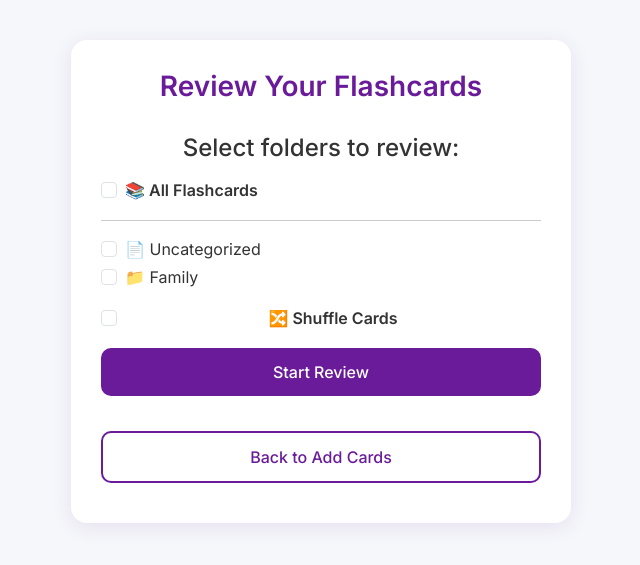
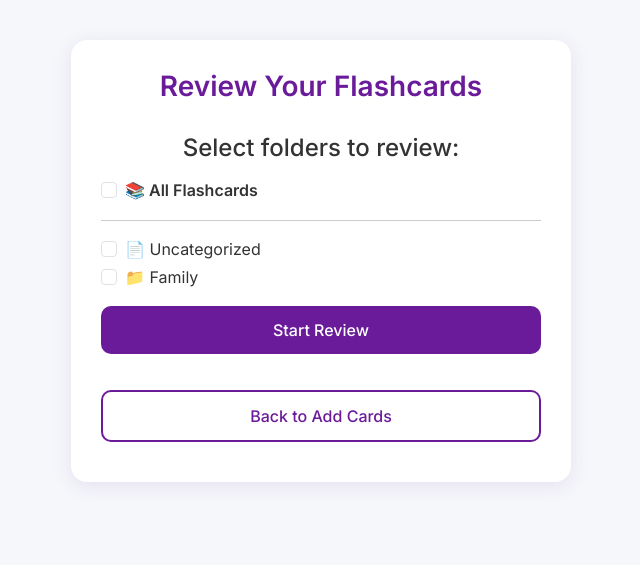
Before and after one commit to senakathy/FlashcardApp, a Flask app: page /review in a window 1280 px wide. Shown: the top 565 px of the page, without its empty margins (319-959 px from the left). Run offline with Flask 3, Linux system fonts and the light colour scheme.

Commit message:
Add shuffle functionality directly within the review section
Removes shuffle checkbox from selection form and adds a shuffle button next to navigation buttons in review.html. Implements Fisher-Yates shuffle in JavaScript and removes server-side shuffle logic from main.py.

Replit-Commit-Author: Agent
Replit-Commit-Session-Id: 113bc2d9-a300-48e6-b037-9d6611f57268
Replit-Commit-Checkpoint-Type: full_checkpoint
Replit-Commit-Screenshot-Url: https://storage.googleapis.com/screenshot-production-us-central1/344f60af-72fa-46d7-afe4-e6e8d1e00bbd/113bc2d9-a300-48e6-b037-9d6611f57268/nekQonO

```diff
--- a/main.py
+++ b/main.py
@@ -96,7 +96,6 @@ def review():
     if request.method == 'POST':
         # Get selected folders from form
         selected_folders = request.form.getlist('selected_folders')
-        shuffle_cards = request.form.get('shuffle', '') == 'on'
         flashcards = []
 
         if 'all' in selected_folders:
@@ -113,11 +112,6 @@ def review():
                         if folder['id'] == folder_id:
                             flashcards.extend(folder['flashcards'])
                             break
-
-        # Shuffle if requested
-        if shuffle_cards and flashcards:
-            import random
-            random.shuffle(flashcards)
 
         current_index = 0
         return render_template('review.html', flashcards=flashcards, current_index=current_index,
--- a/templates/review.html
+++ b/templates/review.html
@@ -86,12 +86,6 @@
                         </div>
                         {% endfor %}
                     </div>
-                    <div class="form-check mb-3" style="text-align: center;">
-                        <input class="form-check-input" type="checkbox" name="shuffle" id="shuffle_cards">
-                        <label class="form-check-label" for="shuffle_cards">
-                            <strong>🔀 Shuffle Cards</strong>
-                        </label>
-                    </div>
                     <button type="submit" class="btn btn-primary">Start Review</button>
                 </form>
                 <br>
@@ -111,6 +105,7 @@
                 </div>
                 <div class="swipe-buttons">
                     <button class="btn btn-secondary" onclick="previousCard()">Previous</button>
+                    <button class="btn btn-primary" onclick="shuffleCards()">🔀 Shuffle</button>
                     <button class="btn btn-secondary" onclick="nextCard()">Next</button>
                 </div>
                 <a href="/review" class="btn btn-secondary back-button">Change Selection</a>
@@ -157,6 +152,17 @@
             front.textContent = flashcards[currentIndex].word;
             back.textContent = flashcards[currentIndex].meaning;
         }
+
+        function shuffleCards() {
+            // Fisher-Yates shuffle algorithm
+            for (let i = flashcards.length - 1; i > 0; i--) {
+                const j = Math.floor(Math.random() * (i + 1));
+                [flashcards[i], flashcards[j]] = [flashcards[j], flashcards[i]];
+            }
+            currentIndex = 0;
+            updateCard();
+            playSwipeSound();
+        }
     </script>
 </body>
 </html>
```
